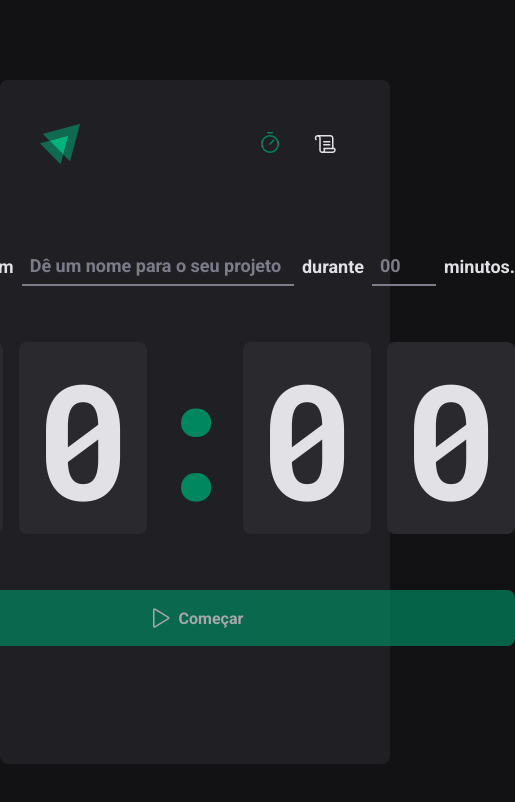
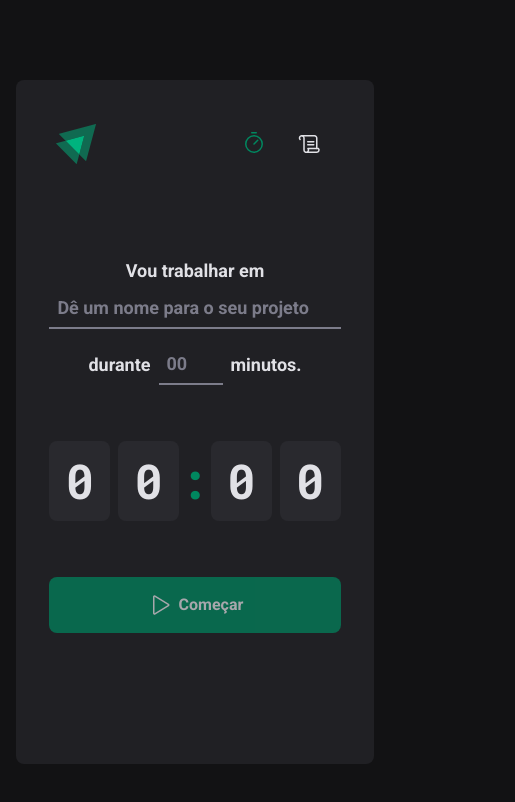
Before and after one commit to luarakerlen/ignite-timer, a React (Vite) app: page / in a window 390 px wide. Shown: the top 802 px of the page, 515 px wide, since content can reach past the window. Built offline with nearby package versions, Linux system fonts and the light colour scheme.

Commit message:
chore: fix responsiveness

```diff
--- a/src/layouts/DefaultLayout/styles.ts
+++ b/src/layouts/DefaultLayout/styles.ts
@@ -2,11 +2,15 @@ import styled from 'styled-components';
 
 export const LayoutContainer = styled.div`
 	max-width: 74rem;
-	height: calc(100vh - 10rem);
-  margin: 5rem auto;
-  padding: 2.5rem;
-  background-color: ${props => props.theme['gray-800']};
-  border-radius: 8px;
-  display: flex;
-  flex-direction: column;
+	min-height: calc(100vh - 10rem);
+	margin: 5rem auto;
+	padding: 2.5rem;
+	background-color: ${(props) => props.theme['gray-800']};
+	border-radius: 8px;
+	display: flex;
+	flex-direction: column;
+
+	@media (max-width: 768px) {
+		margin: 5rem 1rem;
+	}
 `;
--- a/src/pages/History/styles.ts
+++ b/src/pages/History/styles.ts
@@ -9,6 +9,10 @@ export const HistoryContainer = styled.main`
 	h1 {
 		font-size: 1.5rem;
 		color: ${(props) => props.theme['gray-100']};
+	}
+
+	@media (max-width: 768px) {
+		padding: 3.5rem 0;
 	}
 `;
 
--- a/src/pages/Home/components/Countdown/styles.ts
+++ b/src/pages/Home/components/Countdown/styles.ts
@@ -14,6 +14,12 @@ export const CountdownContainer = styled.div`
 		padding: 2rem 1rem;
 		border-radius: 8px;
 	}
+
+	@media (max-width: 768px) {
+		font-size: 3rem;
+		line-height: 1rem;
+		gap: 0.5rem;
+	}
 `;
 
 export const Separator = styled.div`
@@ -23,4 +29,8 @@ export const Separator = styled.div`
 	overflow: hidden;
 	display: flex;
 	justify-content: center;
+
+	@media (max-width: 768px) {
+		width: 1rem;
+	}
 `;
--- a/src/pages/Home/components/NewCycleForm/index.tsx
+++ b/src/pages/Home/components/NewCycleForm/index.tsx
@@ -19,6 +19,7 @@ export function NewCycleForm() {
 			/>
 			<datalist id='task-suggestions' />
 
+			<div className="break"></div>
 			<label htmlFor='minutesAmount'>durante</label>
 			<MinutesAmountInput
 				type='number'
--- a/src/pages/Home/components/NewCycleForm/styles.ts
+++ b/src/pages/Home/components/NewCycleForm/styles.ts
@@ -1,4 +1,4 @@
-import styled from "styled-components";
+import styled from 'styled-components';
 
 export const FormContainer = styled.div`
 	width: 100%;
@@ -10,6 +10,16 @@ export const FormContainer = styled.div`
 	font-size: 1.125rem;
 	font-weight: bold;
 	flex-wrap: wrap;
+
+	.break {
+		display: none;
+
+		@media (max-width: 768px) {
+			display: block;
+			flex-basis: 100%;
+			height: 0;
+		}
+	}
 `;
 
 const BaseInput = styled.input`
```
